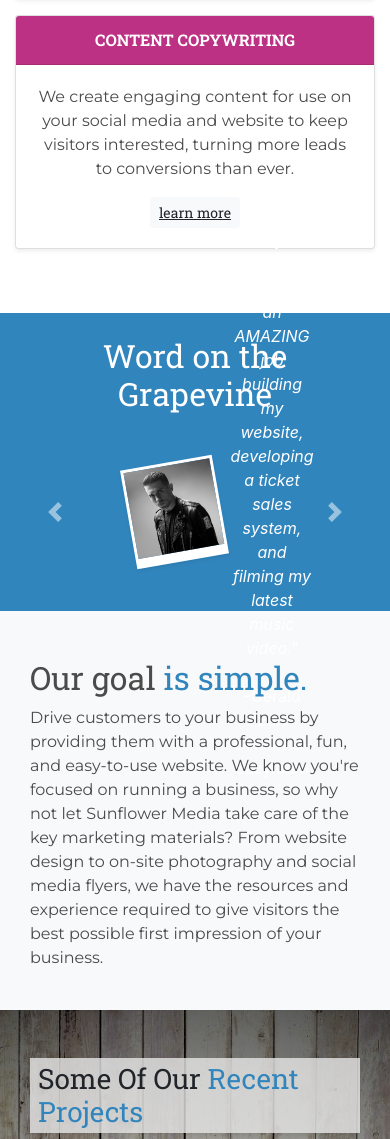
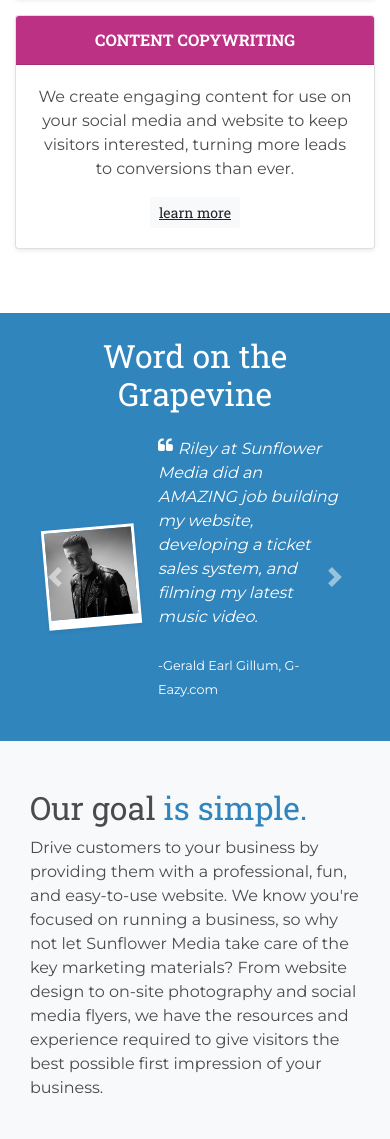
Before and after one commit to rcspille/SunflowerMedia, a PHP site: page / in a window 390 px wide. Shown: the part 1544-2683 px from the top of the page. Run offline with PHP 8.4, Linux system fonts and the light colour scheme.

Commit message:
Made testimonials mobile-friendly

```diff
--- a/css/main.css
+++ b/css/main.css
@@ -118,7 +118,7 @@ p{
 
 /* CAROUSEL */
 #carouselExampleIndicators{
-  height: 150px;
+  /*height: 150px;*/
   display: flex;
   align-items: center;
 }
@@ -126,9 +126,9 @@ p{
 .carousel-item img{
   border: 3px solid #fff;
   border-bottom: 10px solid #fff;
-  transform: rotate(-10deg);
+  transform: rotate(-5deg);
   transition: .5s ease-in;
-  margin-right: 10px;
+  margin-right: 20px;
 }
   .carousel-item img:HOVER{
     transform: rotate(0deg);
--- a/index.html
+++ b/index.html
@@ -83,7 +83,7 @@
 
     <div class="container bg-white pt-lg-3 pt-md-3 pt-sm-3 pt-3 pb-lg-5 pb-md-5 pb-sm-5 pb-5">
       <div class="row">
-        <div class="col-lg-3 col-md-3 col-sm-6 col-12 mb-sm-3 mb-3">
+        <div class="col-lg-3 col-md-6 col-sm-6 col-12 mb-sm-3 mb-3">
           <div class="card text-center shadow-sm">
             <div class="card-header bg-green">
               WEB DESIGN
@@ -94,7 +94,7 @@
             </div>
           </div>
         </div>
-        <div class="col-lg-3 col-md-3 col-sm-6 col-12 mb-sm-3 mb-3">
+        <div class="col-lg-3 col-md-6 col-sm-6 col-12 mb-sm-3 mb-3">
           <div class="card text-center shadow-sm">
             <div class="card-header blue-bg">
               PHOTO &amp; VIDEO
@@ -105,7 +105,7 @@
             </div>
           </div>
         </div>
-        <div class="col-lg-3 col-md-3 col-sm-6 col-12 mb-sm-3 mb-3">
+        <div class="col-lg-3 col-md-6 col-sm-6 col-12 mb-sm-3 mb-3">
           <div class="card text-center shadow-sm">
             <div class="card-header bg-warning">
               SEO MANAGEMENT
@@ -116,7 +116,7 @@
             </div>
           </div>
         </div>
-        <div class="col-lg-3 col-md-3 col-sm-6 col-12 mb-sm-3 mb-3">
+        <div class="col-lg-3 col-md-6 col-sm-6 col-12 mb-sm-3 mb-3">
           <div class="card text-center shadow-sm">
             <div class="card-header bg-magenta">
               CONTENT COPYWRITING
@@ -131,22 +131,22 @@
     </div>
 
     <div class="container-fluid blue-bg">
-      <div class="container text-center pt-lg-4 pt-md-4 pt-sm-4 pt-4 pb-4">
-        <h2>Word on the Grapevine</h2>
+      <div class="container pt-lg-4 pt-md-4 pt-sm-4 pt-4 pb-4">
+        <center><h2>Word on the Grapevine</h2></center>
         <div id="carouselExampleIndicators" class="carousel slide mt-4" data-ride="carousel">
           <div class="carousel-inner">
             <div class="carousel-item active">
-              <div class="container d-flex align-items-center col-6">
+              <div class="container d-flex align-items-center col-md-8 col-sm-12 col-12">
                 <img src="./img/design/g-eazy.jpg" height="100px" class="d-block shadow-sm">
-                <h class="d-block"><i>"Riley at Sunflower Media did an AMAZING job building my website, developing a ticket sales system, and filming my latest music video."</i>
-                  <br><br>-Gerald Earl Gillum, <a href="http://www.g-eazy.com" target="_blank">G-Eazy.com</a></p>
+                <p class="d-block"><i class="fa fa-quote-left fa-pull-left"></i><i>Riley at Sunflower Media did an AMAZING job building my website, developing a ticket sales system, and filming my latest music video.</i>
+                  <br><br><span class="small">-Gerald Earl Gillum, <a href="http://www.g-eazy.com" target="_blank">G-Eazy.com</a></span></p>
                 </div>
             </div>
             <div class="carousel-item">
-              <div class="container d-flex align-items-center col-6">
+              <div class="container d-flex align-items-center col-md-8 col-sm-12 col-12">
                 <img src="./img/design/doja-cat.jpg" height="100px" class="d-block shadow-sm">
-                <h class="d-block"><i>"I am SO HAPPY with how my photoshoots have been turning out ever since hiring Sunflower Media. Riley is a true artiste!"</i>
-                  <br><br>-Amalaratna Zandile Dlamini, <a href="http://www.dojacat.com" target="_blank">DojaCat.com</a></p>
+                <p class="d-block"><i class="fa fa-quote-left fa-pull-left"></i><i>I am SO HAPPY with how my photoshoots have been turning out ever since hiring Sunflower Media. Riley is a true artiste!</i>
+                  <br><br><span class="small">-Amalaratna Zandile Dlamini, <a href="http://www.dojacat.com" target="_blank">DojaCat.com</a></span></p>
                 </div>
             </div>
           </div>
@@ -234,7 +234,7 @@
               </div>
             </form>
           </div>
-          <div class="col-md-5 col-sm-12 text-md-left text-sm-center text-center border-left">
+          <div class="col-md-5 col-sm-12 text-md-left text-sm-center text-center mt-md-0 mt-sm-4 mt-5 border-left">
             <h4 class="mb-3">Or contact us <span class="text-blue">directly:</span></h4>
             <p><i class="fa fa-envelope mr-2"></i>info@SunflowerMedia.com</p>
             <p><i class="fa fa-phone mr-2"></i>upon request</p>
@@ -248,7 +248,7 @@
       <div class="container-fluid bg-dark pt-4 pb-4">
         <div class="container">
           <div class="row">
-            <div class="col-md-3 col-sm-6 col-6">
+            <div class="col-md-3 col-sm-6 col-6 mb-md-0 mb-sm-4 mb-4">
               <h6 class="title">Services</h6>
               <p><a href="#">Website Services</a></p>
               <p><a href="#">Photo &amp; Video Production</a></p>
@@ -262,7 +262,7 @@
               <p><a href="#">Video Tutorials</a></p>
               <p><a href="#">Manage Your Account</a></p>
             </div>
-            <div class="col-md-3 col-sm-6 col-6">
+            <div class="col-md-3 col-sm-6 col-6 mb-md-0 mb-sm-4 mb-4">
               <h6 class="title">Affiliates</h6
               <p><a href="#">Join Our Referral Program</a></p>
               <p><a href="#">Advertise With Us</a></p>
@@ -285,7 +285,7 @@
       <div class="container-fluid pt-1 pb-1" style="background-color: #333;">
         <div class="container">
           <div class="row">
-            <div class="col-6 small d-flex align-items-center">
+            <div class="col-12 small d-flex align-items-center">
               <p>Copyright &copy; 2020 <b>Sunflower Media</b></p>
             </div>
           </div>
```
